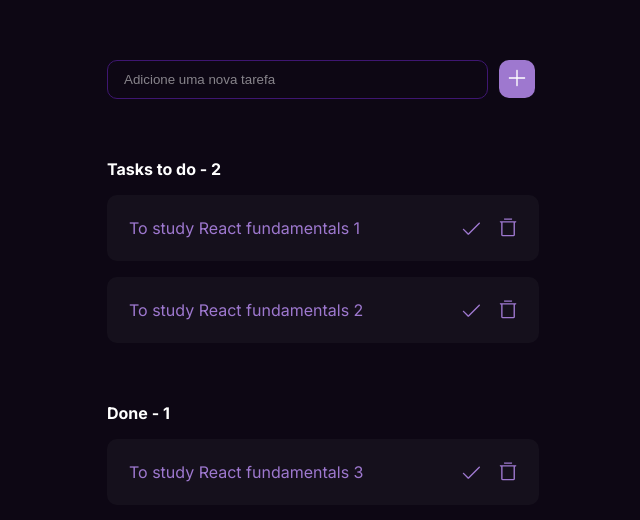
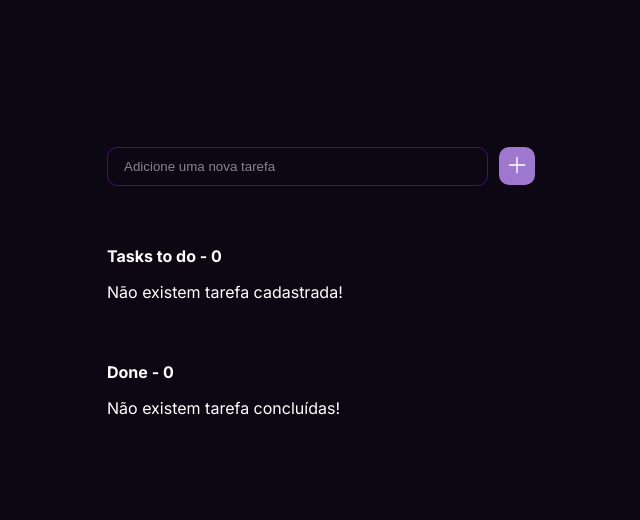
Before and after one commit to WendelSantosNunes/Todo-List-Angular, an Angular app: page / in a window 1280 px wide. Shown: the part 118-638 px from the top of the page, without its empty margins (317-957 px from the left). Built offline with nearby package versions, Linux system fonts and the light colour scheme.

Commit message:
:sparkles: Added functionality to add data to localStorage

```diff
--- /dev/null
+++ b/src/app/core/services/local-storage.service.ts
@@ -0,0 +1,35 @@
+import { Injectable } from '@angular/core';
+import { task } from 'src/app/shared/models/task';
+
+@Injectable({
+  providedIn: 'root'
+})
+export class LocalStorageService {
+
+  constructor() { }
+
+  getItem(key: string): task[] | null {
+    const serializedData = localStorage.getItem(key);
+    if (serializedData) {
+      try {
+        return JSON.parse(serializedData);
+      } catch (error) {
+        console.error(`Error retrieving data for key ${key}: ${error}`);
+      }
+    }
+    return null;
+  }
+
+  setItem(key: string, data: task[]): void {
+    try {
+      const serializedData = JSON.stringify(data);
+      localStorage.setItem(key, serializedData);
+    } catch (error) {
+      console.error(`Error storing data for key ${key}: ${error}`);
+    }
+  }
+
+  removeItem(key: string): void {
+    localStorage.removeItem(key);
+  }
+}
--- a/src/app/core/utils/tasks.ts
+++ /dev/null
@@ -1,14 +0,0 @@
-export let tasks = [
-  {
-    text: 'To study React fundamentals 1',
-    activo: true
-  },
-  {
-    text: 'To study React fundamentals 2',
-    activo: true
-  },
-  {
-    text: 'To study React fundamentals 3',
-    activo: false
-  }
-]
--- a/src/app/pages/home/components/input/input.component.ts
+++ b/src/app/pages/home/components/input/input.component.ts
@@ -19,5 +19,4 @@ export class InputComponent implements OnInit {
   newTask(){
     this.taskTextChange.emit({text: this.taskText, activo: true});
   }
-
 }
--- a/src/app/pages/home/home.component.html
+++ b/src/app/pages/home/home.component.html
@@ -4,26 +4,26 @@
   </div>
 
   <div class="task">
-    <h2>Tasks to do - {{tasksUtils.length}}</h2>
+    <h2>Tasks to do - {{tasksUtils? tasksUtils.length: 0}}</h2>
+
+    <p *ngIf="!tasksUtils || tasksUtils.length == 0">Não existem tarefa cadastrada!</p>
 
     <div *ngFor="let task of tasksUtils; let index = index" class="card">
       <p>{{task.text}}</p>
       <div class="action">
-        <img src="assets/Check.svg" alt="" (click)="onTaskCompletedChange(index)">
-        <img src="assets/TrashSimple.svg" alt="">
+        <img src="assets/Check.svg" alt="" (click)="onTaskCompletedChange(task.text)">
+        <img src="assets/TrashSimple.svg" alt="" (click)="onTaskDeleteChange(index)">
       </div>
     </div>
   </div>
 
   <div class="task">
-    <h2>Done - {{tasksUtilsDone.length}}</h2>
+    <h2>Done - {{tasksUtilsDone ? tasksUtilsDone.length: 0}}</h2>
+
+    <p *ngIf="!tasksUtilsDone || tasksUtilsDone.length == 0">Não existem tarefa concluídas!</p>
 
     <div *ngFor="let task of tasksUtilsDone" class="card">
-      <p>{{task.text}}</p>
-      <div class="action">
-        <img src="assets/Check.svg" alt="">
-        <img src="assets/TrashSimple.svg" alt="">
-      </div>
+      <p class="completed">{{task.text}}</p>
     </div>
   </div>
 
--- a/src/app/pages/home/home.component.scss
+++ b/src/app/pages/home/home.component.scss
@@ -15,6 +15,10 @@ section{
     width: 100%;
     margin-top: 3.75rem;
 
+    > p {
+      margin-top: 1rem;
+    }
+
     .card{
       margin-top: 1rem;
       display: flex;
@@ -26,6 +30,11 @@ section{
       padding: 1.375rem;
       border-radius: 0.625rem;
 
+      .completed{
+        color: var(--color-text-tertiary);
+        text-decoration: line-through;
+      }
+
       div{
         display: flex;
         align-items: center;
--- a/src/app/pages/home/home.component.ts
+++ b/src/app/pages/home/home.component.ts
@@ -1,5 +1,5 @@
 import { Component, OnInit } from '@angular/core';
-import { tasks } from 'src/app/core/utils/tasks';
+import { LocalStorageService } from 'src/app/core/services/local-storage.service';
 import { task } from 'src/app/shared/models/task';
 
 @Component({
@@ -8,22 +8,49 @@ import { task } from 'src/app/shared/models/task';
   styleUrls: ['./home.component.scss']
 })
 export class HomeComponent implements OnInit {
+  allTasks: task[] = [];
+  tasksUtils: task[] = [];
+  tasksUtilsDone: task[] = [];
 
-  tasksUtils: task[] = tasks.filter((resultado) => resultado.activo === true);
-  tasksUtilsDone: task[] = tasks.filter((resultado) => resultado.activo === false);
-  task!: task;
-
-  constructor() { }
+  constructor(
+    private localStorageService: LocalStorageService
+  ) { }
 
   ngOnInit(): void {
+    this.task();
+  }
+
+  task(){
+    const storedTasks = this.localStorageService.getItem("task");
+    this.allTasks = storedTasks ? storedTasks : [];
+    if(this.allTasks  != null){
+      this.tasksUtils = this.allTasks.filter((resultado) => resultado.activo === true);
+      this.tasksUtilsDone = this.allTasks .filter((resultado) => resultado.activo === false)
+    }
+
+    console.log(this.allTasks)
   }
 
   onTaskTextChange(taskText: task){
-    this.tasksUtils.push(taskText);
+    this.allTasks.push(taskText);
+    this.localStorageService.setItem('task', this.allTasks);
+    this.task();
   }
 
-  onTaskCompletedChange(taskCompleted: number){
-    this.task = this.tasksUtils.splice(taskCompleted,1)[0]
-    this.tasksUtilsDone.push(this.task)
+  onTaskCompletedChange(taskCompleted: string){
+    this.allTasks = this.allTasks.map((resultado)=>{
+      if(resultado.text === taskCompleted){
+        resultado.activo = false
+      }
+      return resultado;
+    })
+    // this.allTasks[taskCompleted].activo = false;
+    this.localStorageService.setItem('task', this.allTasks);
+    this.task();
+  }
+
+  onTaskDeleteChange(taskCompleted: number){
+    this.allTasks.splice(taskCompleted,1)[0];
+    this.task();
   }
 }
--- a/src/styles.scss
+++ b/src/styles.scss
@@ -4,6 +4,7 @@
 :root {
 	--color-text-primary: #FFFFFF;
 	--color-text-secondary: #9E78CF;
+  --color-text-tertiary: #78CFB0;
 
   --color-background-primary: #0D0714;
   --color-background-secondary: #15101C;
```
Also changed, not shown: 1 other file (tests, documents, lock files or other folders).
